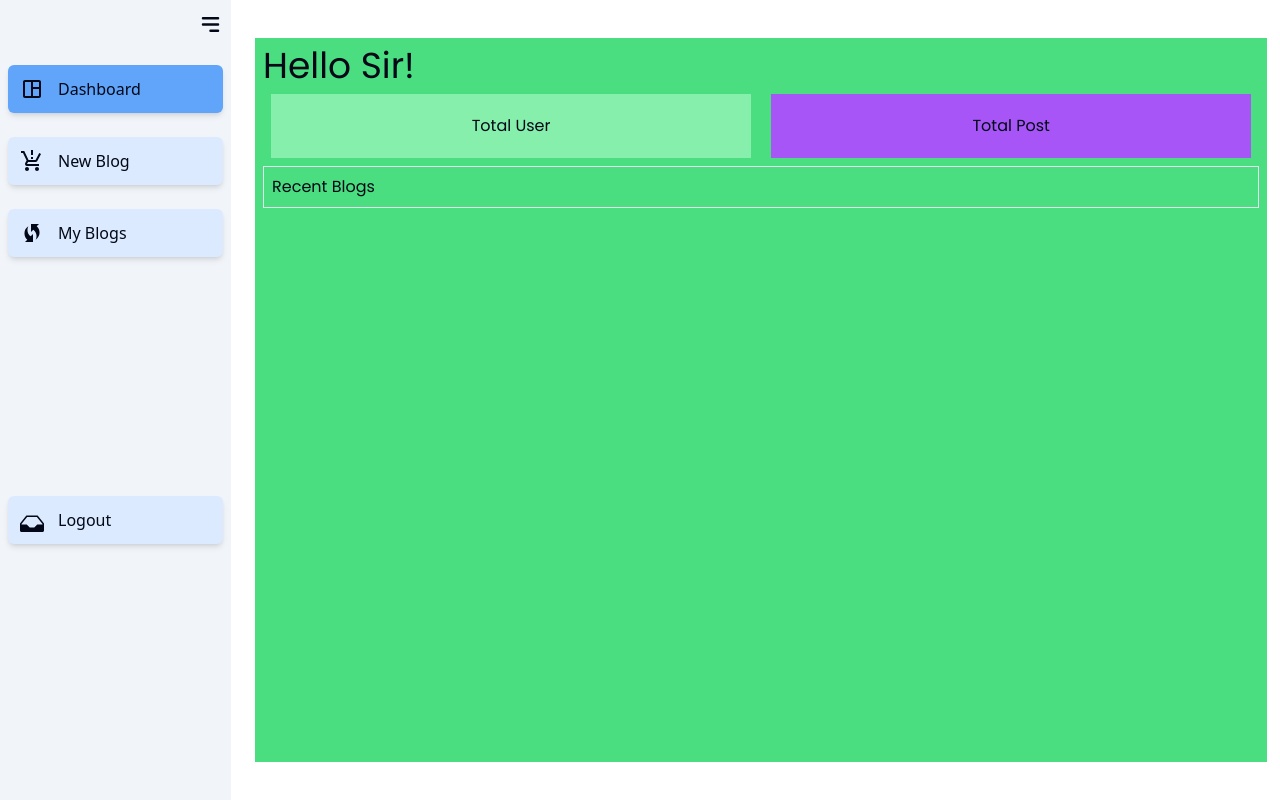
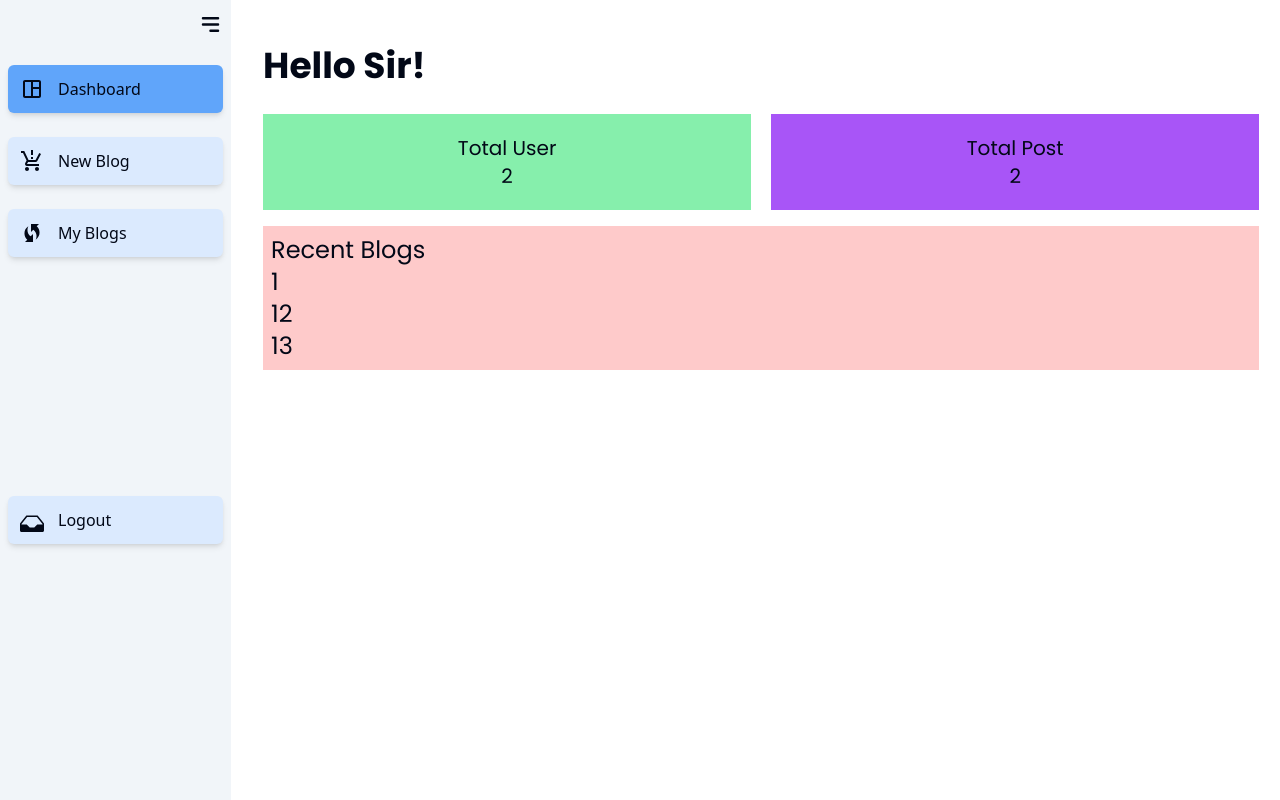
Before and after one commit to ryanardd/nodejs-api-blog, a React (Vite) app in the folder fe/: page / in a window 1280 px wide. Built offline with nearby package versions, Linux system fonts and the light colour scheme.

Commit message:
dashb frame

```diff
--- a/fe/src/pages/dashboard/Dashboard.jsx
+++ b/fe/src/pages/dashboard/Dashboard.jsx
@@ -1,18 +1,29 @@
 const Dashboard = () => {
     return (
-        <section className="bg-green-400 poppins h-[100%]">
+        <section className="poppins h-[100%]">
             <div className="p-2">
-                <div className="">
-                    <h1 className="text-4xl">Hello Sir!</h1>
-                </div>
+                <h1 className="text-4xl font-bold">Hello Sir!</h1>
 
-                <div className="flex flex-col">
-                    <div className="flex gap-5 text-center p-2">
-                        <div className="p-5 w-full bg-green-300">Total User</div>
-                        <div className="p-5 w-full bg-purple-500">Total Post</div>
+                <div className="flex flex-col py-5">
+                    <div className="flex gap-5 text-center py-2 text-xl">
+                        <div className="p-5 w-full bg-green-300">
+                            <h1>Total User</h1>
+                            <h2>2</h2>
+                        </div>
+                        <div className="p-5 w-full bg-purple-500">
+                            <h1>Total Post</h1>
+                            <h2>2</h2>
+                        </div>
                     </div>
-                    <div className="flex text-center border p-2">
-                        <div className="">Recent Blogs</div>
+                    <div className="py-2">
+                        <div className="p-2 text-2xl bg-red-200 ">
+                            <h1>Recent Blogs</h1>
+                            <div className="blog">
+                                <h1>1</h1>
+                                <h1>12</h1>
+                                <h1>13</h1>
+                            </div>
+                        </div>
                     </div>
                 </div>
             </div>
```
